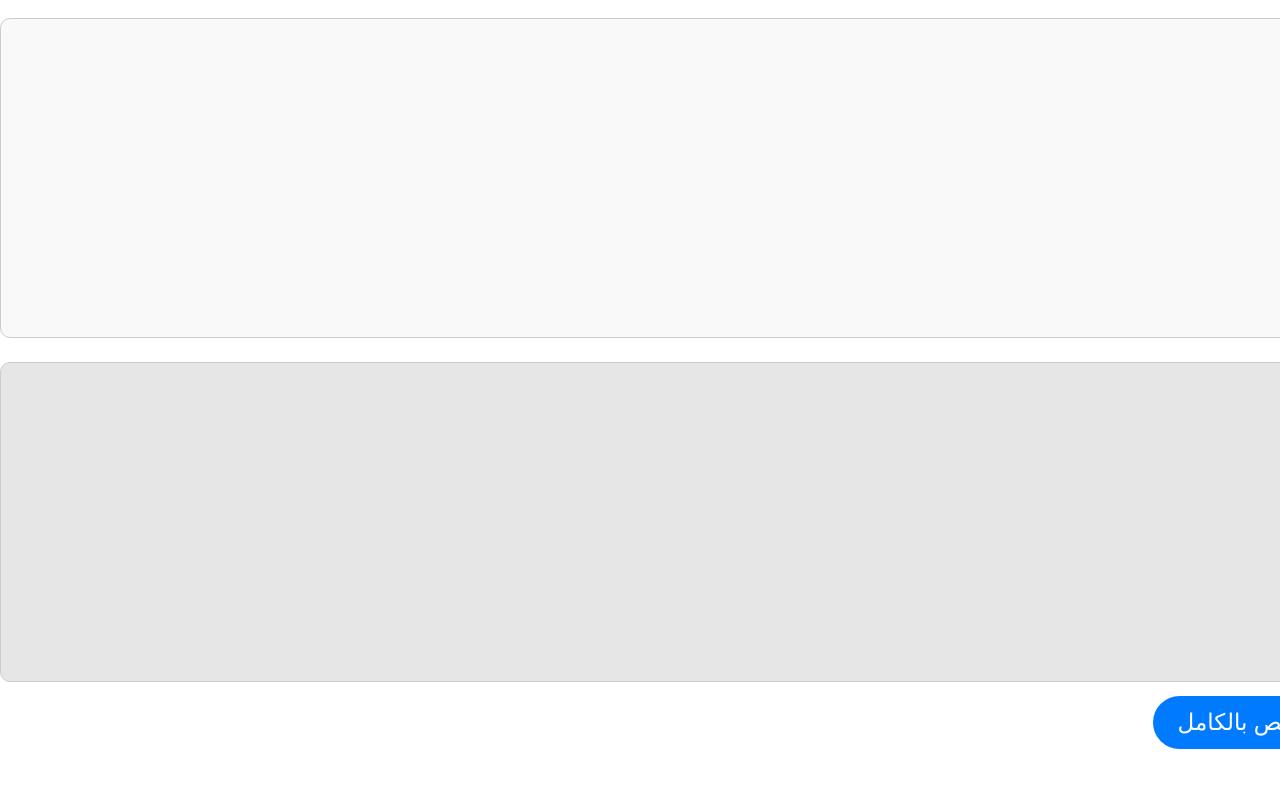
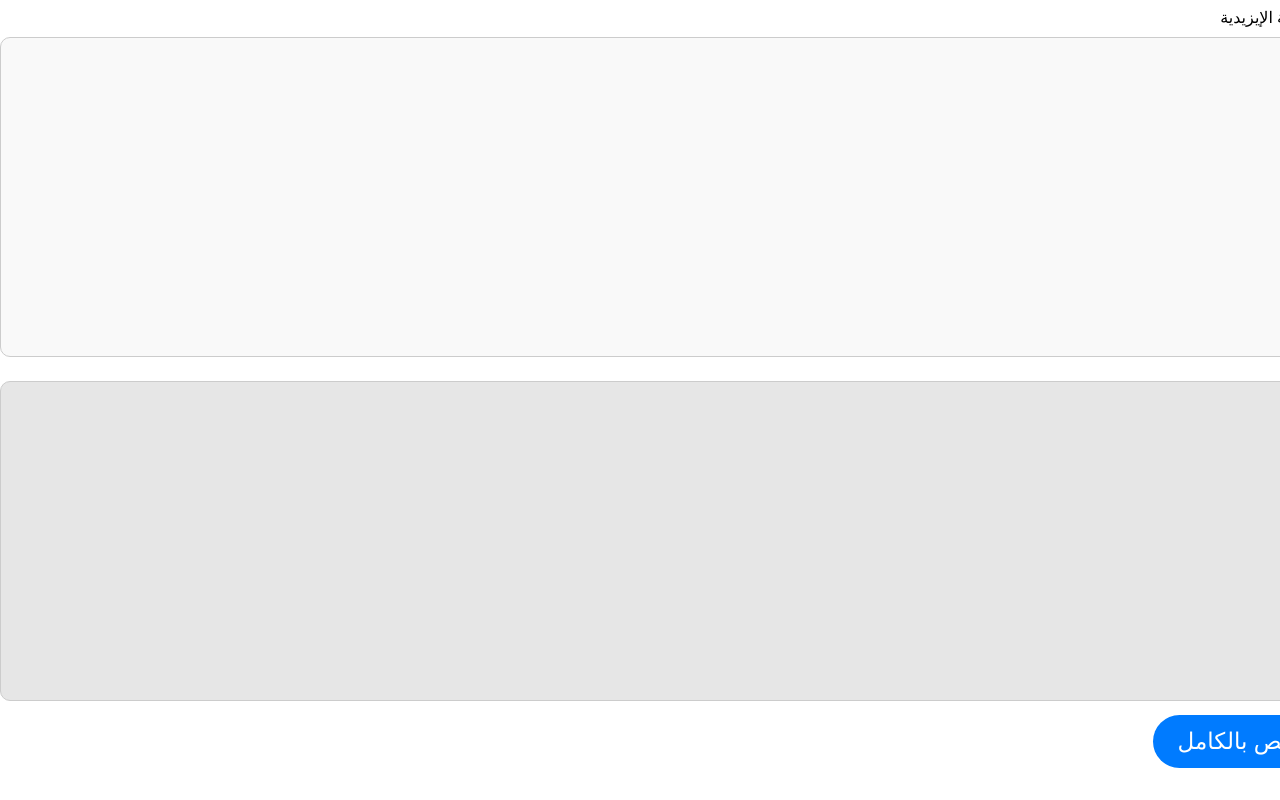
Before and after one commit to shamo74/yeziditrans, a plain HTML site: page index.html in a window 1280 px wide. Shown: the top 800 px of the page. Drawn offline with Linux system fonts and the light colour scheme.

Commit message:
Update index.html

```diff
--- a/index.html
+++ b/index.html
@@ -7,6 +7,7 @@
   <link rel="stylesheet" href="style.css">
 </head>
 <body><center/>
+اللغة الإيزيدية
   <textarea spellcheck="false" id="inuk" placeholder="ادخل النص"></textarea>
   <textarea contenteditable="false" id="braille" placeholder="𐺞𐺣𐺧𐺬𐺍𐺨𐺢"></textarea>
   <button id="copyButton">
```
